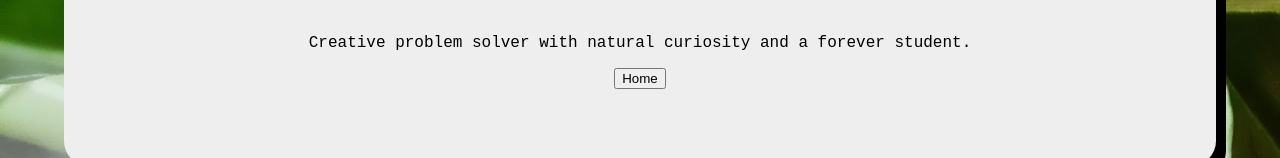
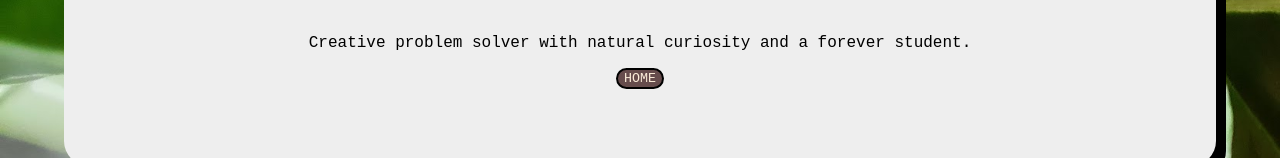
Before and after one commit to Bluemooses/Jacob-Brenke-Web-Page, a React (Create React App) app: page /about in a window 1280 px wide. Shown: the part 369-527 px from the top of the page. Built offline with nearby package versions, Linux system fonts and the light colour scheme.

Commit message:
initial commit

```diff
--- a/src/App/App.scss
+++ b/src/App/App.scss
@@ -24,7 +24,7 @@ h4 {
   align-items: auto;
   text-align: center;
   text-emphasis-color: #eee;
-  font-family: 'Courier New', Courier, monospace;
+  font-family: "Courier New", Courier, monospace;
 }
 
 .card {
@@ -45,17 +45,19 @@ h4 {
 .buton {
   position: relative;
   text-decoration: none;
-  border-radius: 20px;
+  border-radius: 21px;
   display: flex;
   justify-content: center;
   align-items: center;
   cursor: pointer;
   text-transform: uppercase;
+  font-family: "Courier New", Courier, monospace;
   height: auto;
   width: auto;
   opacity: 10;
-  background-color: #093145;
-  /* border: 2px solid purple; */
+  color: antiquewhite;
+  background-color: rgb(102, 76, 76);
+  border: 2px solid black;
 }
 
 .button span {
--- a/src/Components/About/About.js
+++ b/src/Components/About/About.js
@@ -6,7 +6,7 @@ export default function About() {
   return (
     <div class="card">
       <p>Creative problem solver with natural curiosity and a forever student.</p>
-      <button className="backButton" onClick={() => history.push("/")}>
+      <button className="buton" onClick={() => history.push("/")}>
         Home
       </button>
     </div>
--- a/src/Components/Mission/Mission.js
+++ b/src/Components/Mission/Mission.js
@@ -9,7 +9,7 @@ export default function Mission(props) {
         To create an open and honest environment where people feel free to be
         themselves.
       </p>
-      <button className="backButton" onClick={() => history.push("/")}>
+      <button className="buton" onClick={() => history.push("/")}>
         Home
       </button>
     </div>
```
Also changed, not shown: 1 other file (tests, documents, lock files or other folders).
